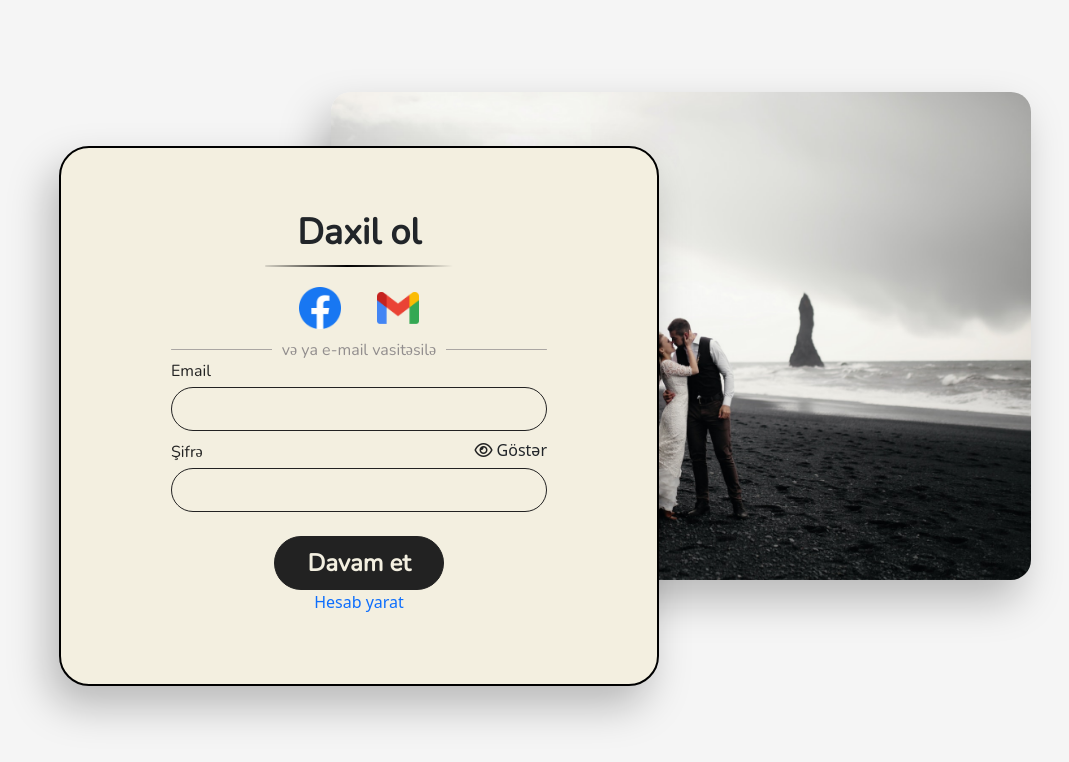
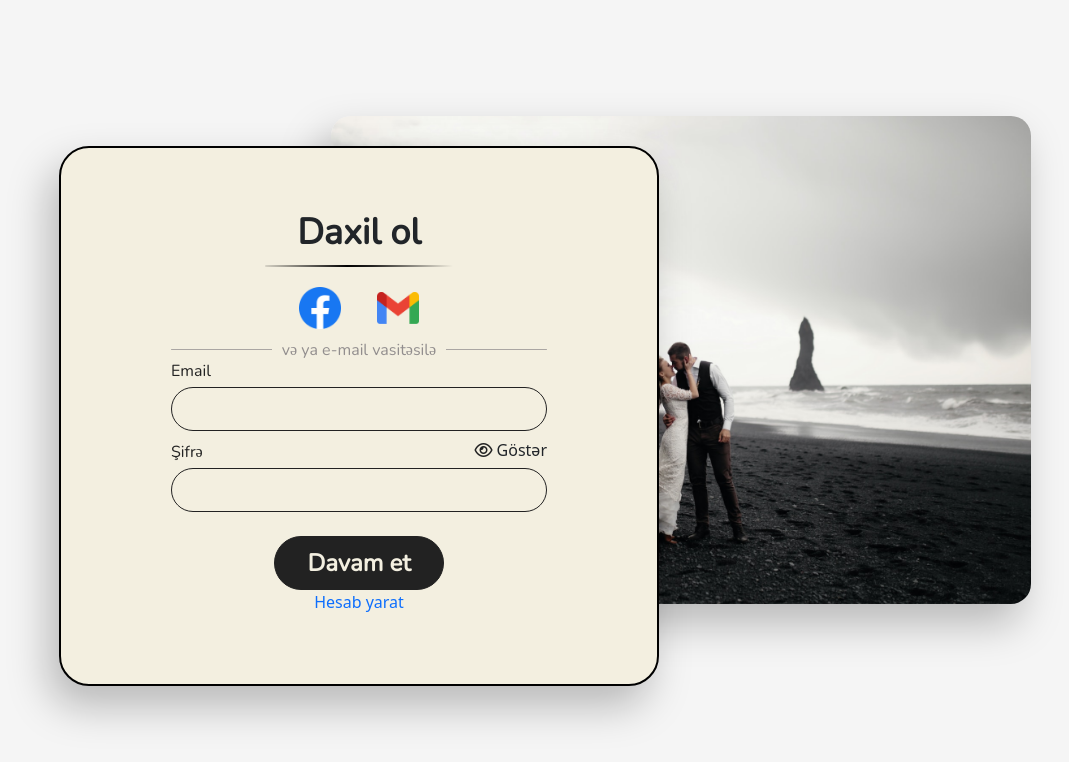
Before and after one commit to rufatcode/Love_story, a Django app: page /user/login/?next=/user/profile/edit in a window 1280 px wide. Shown: the top 762 px of the page, without its empty margins (95-1164 px from the left). Run offline with Django 4.2, Linux system fonts and the light colour scheme.

Commit message:
edit on signin.css

```diff
--- a/love_story/love_story/static/css/signin.css
+++ b/love_story/love_story/static/css/signin.css
@@ -76,7 +76,7 @@ button {
 
 .img-div {
     width: 700px;
-    top: 42%;
+    top: 45%;
     right: 5%;
 }
 
```
